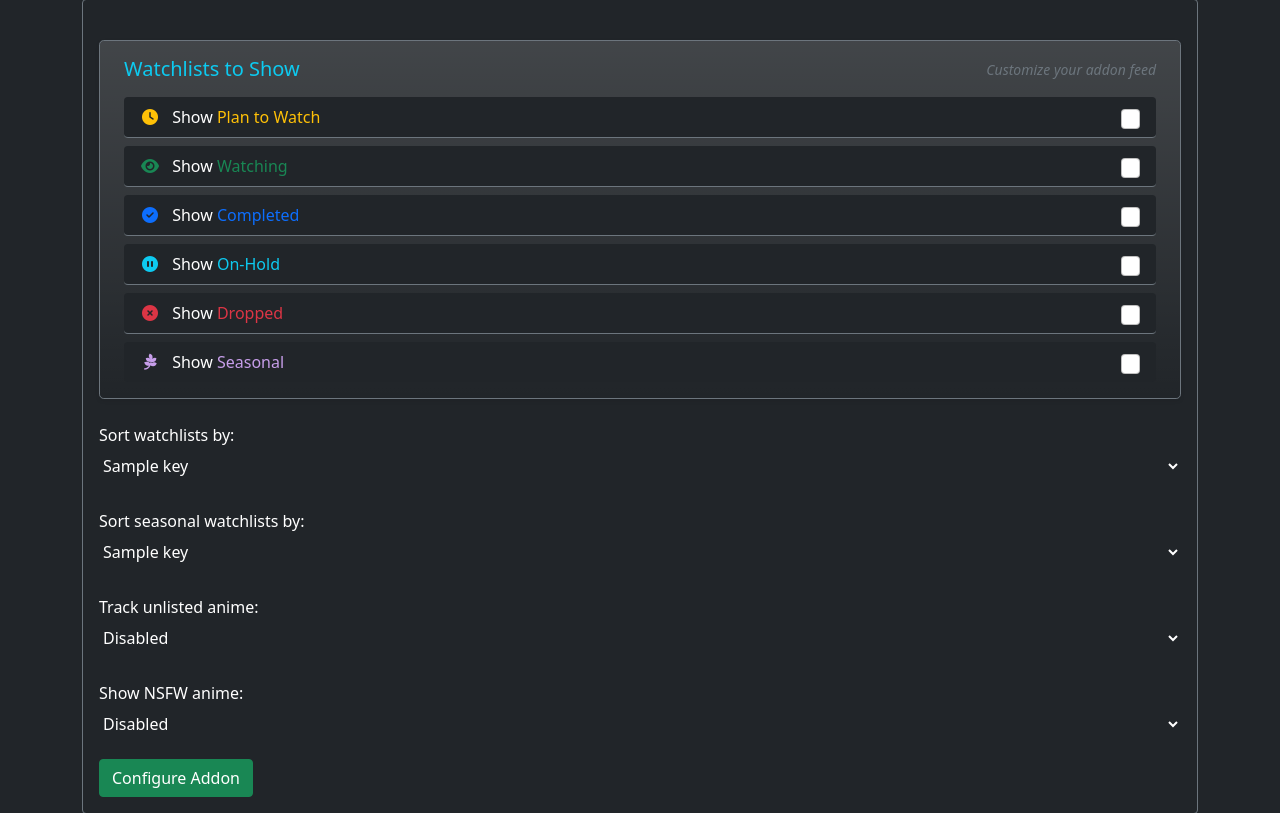
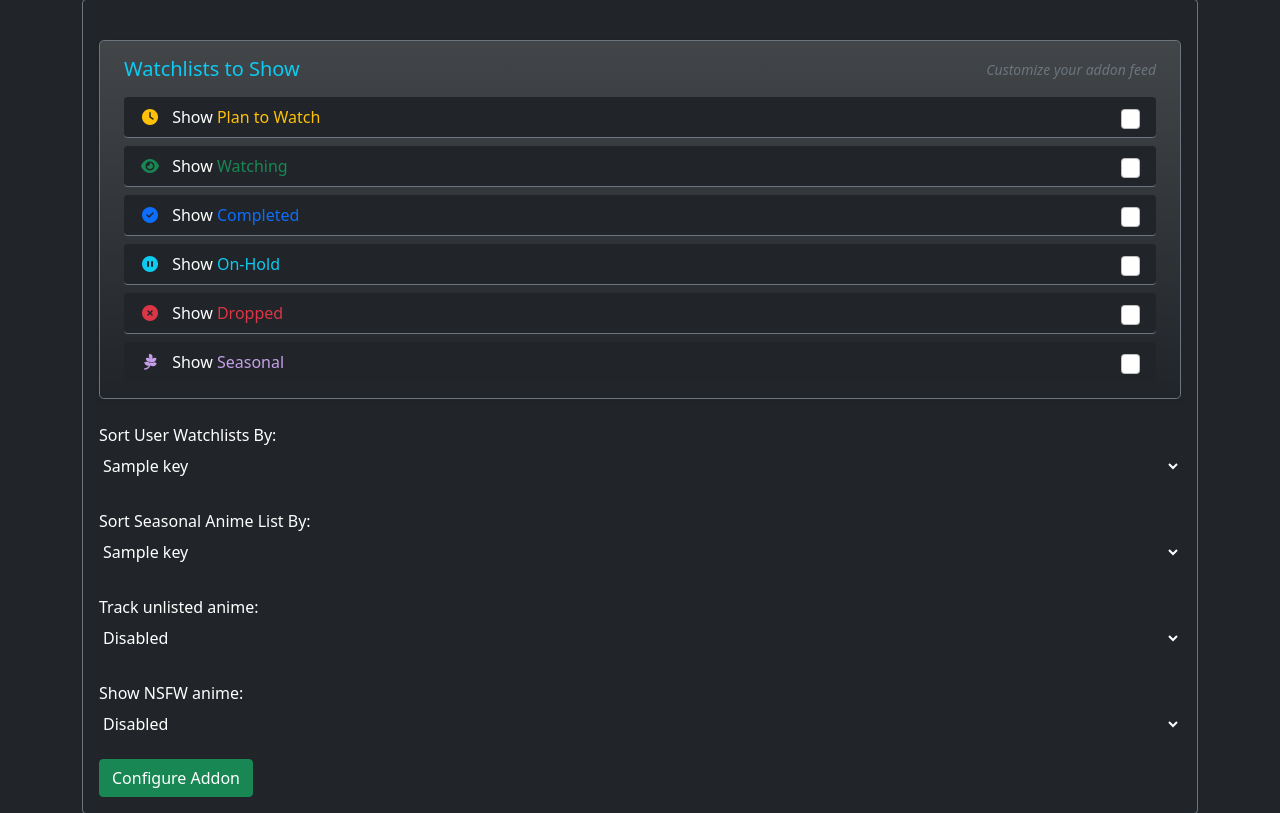
Before and after one commit to SageTendo/mal-stremio-addon, a Python web app: template templates/configure.html in a window 1280 px wide. Shown: the part 626-1439 px from the top of the page. Run offline with Jinja, Linux system fonts and the light colour scheme; the template is opened without the code that fills it: most values are stand-ins (such as "Sample title", 1, 10 or a date in 2020).

Commit message:
Refactor: Update seasonal sort option to be more descriptive

```diff
--- a/config.py
+++ b/config.py
@@ -80,5 +80,5 @@ SORT_OPTIONS = {
 DEFAULT_SEASONAL_SORT_OPTION = "anime_num_list_users"
 SEASONAL_SORT_OPTIONS = {
     "Score": "anime_score",
-    "List of Users": "anime_num_list_users",
+    "Popularity": "anime_num_list_users",
 }
--- a/templates/configure.html
+++ b/templates/configure.html
@@ -214,7 +214,7 @@
         </div>
 
         <!-- Sorting -->
-        <label for="sort_watchlist">Sort watchlists by:</label>
+        <label for="sort_watchlist">Sort User Watchlists By:</label>
         <select id="sort_watchlist" name="sort_watchlist" class="form-control-plaintext bg-dark text-white"
                 aria-label="Default select example">
             {% set selected_value = user.get('sort_watchlist', config.DEFAULT_SORT_OPTION) %}
@@ -227,7 +227,7 @@
 
         <br>
         <!-- Seasonal Sorting -->
-        <label for="sort_seasonal">Sort seasonal watchlists by:</label>
+        <label for="sort_seasonal">Sort Seasonal Anime List By:</label>
         <select id="sort_seasonal" name="sort_seasonal" class="form-control-plaintext bg-dark text-white"
                 aria-label="Default select example">
             {% set selected_value = user.get('sort_seasonal', config.DEFAULT_SEASONAL_SORT_OPTION) %}
```
